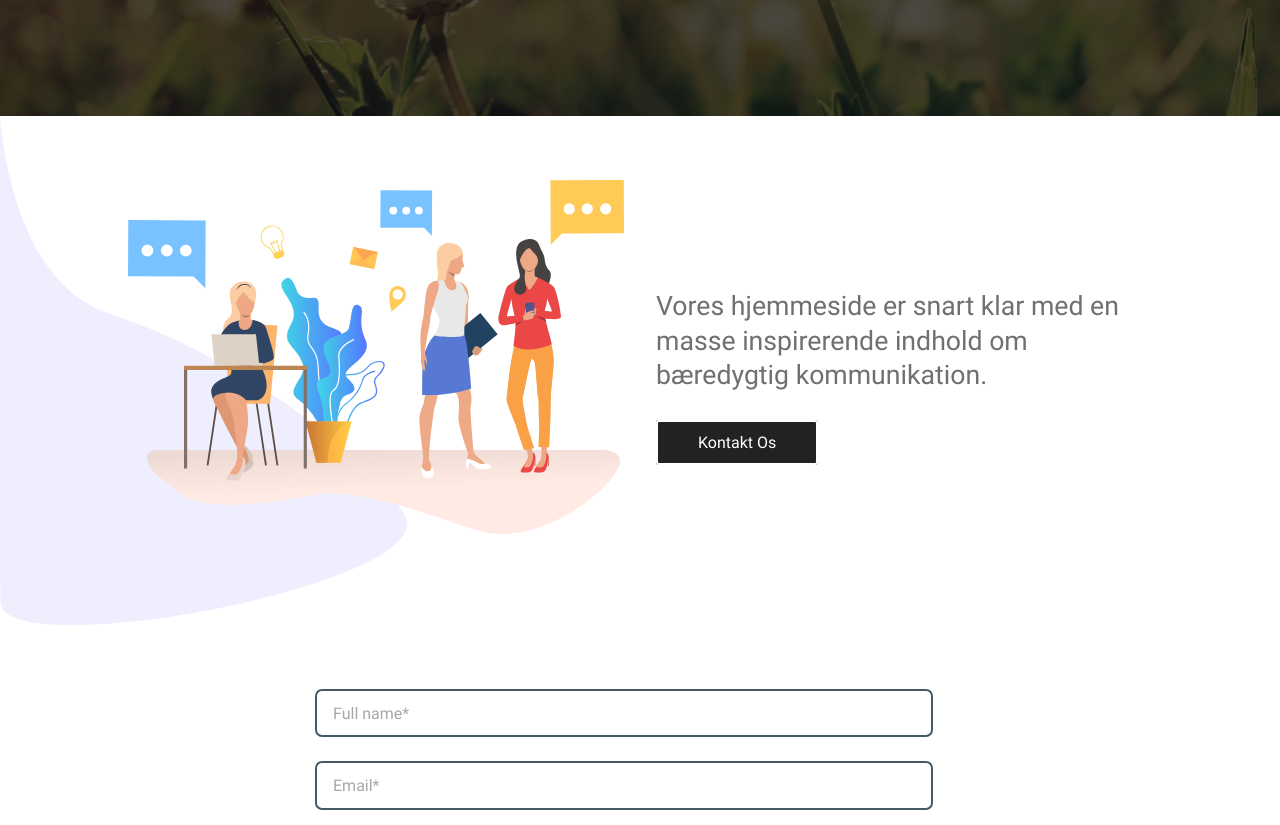
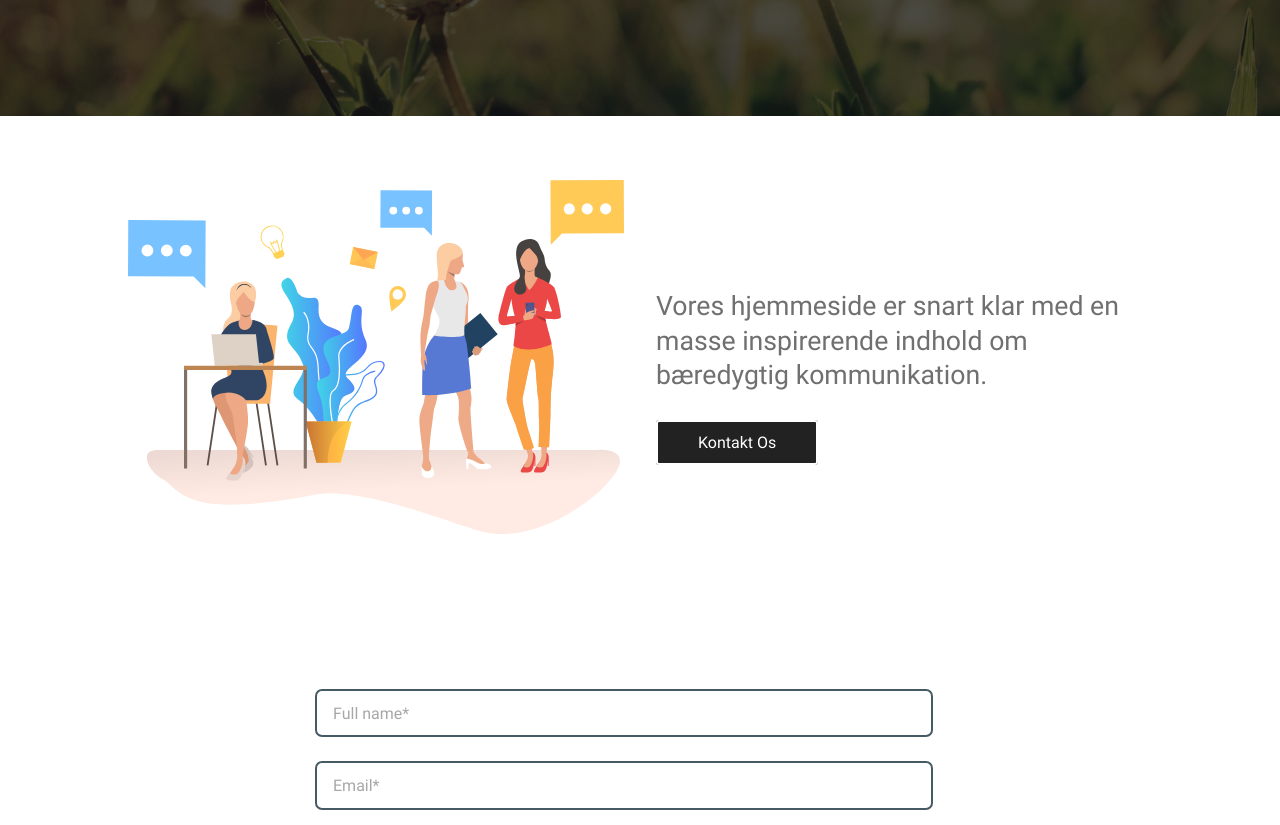
Before and after one commit to struktr-dk/liv, a Gatsby site: page / in a window 1280 px wide. Shown: the part 685-1510 px from the top of the page. Built offline with nearby package versions, Linux system fonts and the light colour scheme; Gatsby itself is replaced by a stand-in of ours.

Commit message:
remove image from skills

```diff
--- a/src/components/landing/Skills/styles.js
+++ b/src/components/landing/Skills/styles.js
@@ -1,7 +1,7 @@
 import styled from 'styled-components'
 
 export const Wrapper = styled.div`
-	background-image: url('../illustrations/details.svg');
+	background-image: url('');
 	background-size: contain;
 	background-position: left top;
 	background-repeat: no-repeat;
```
